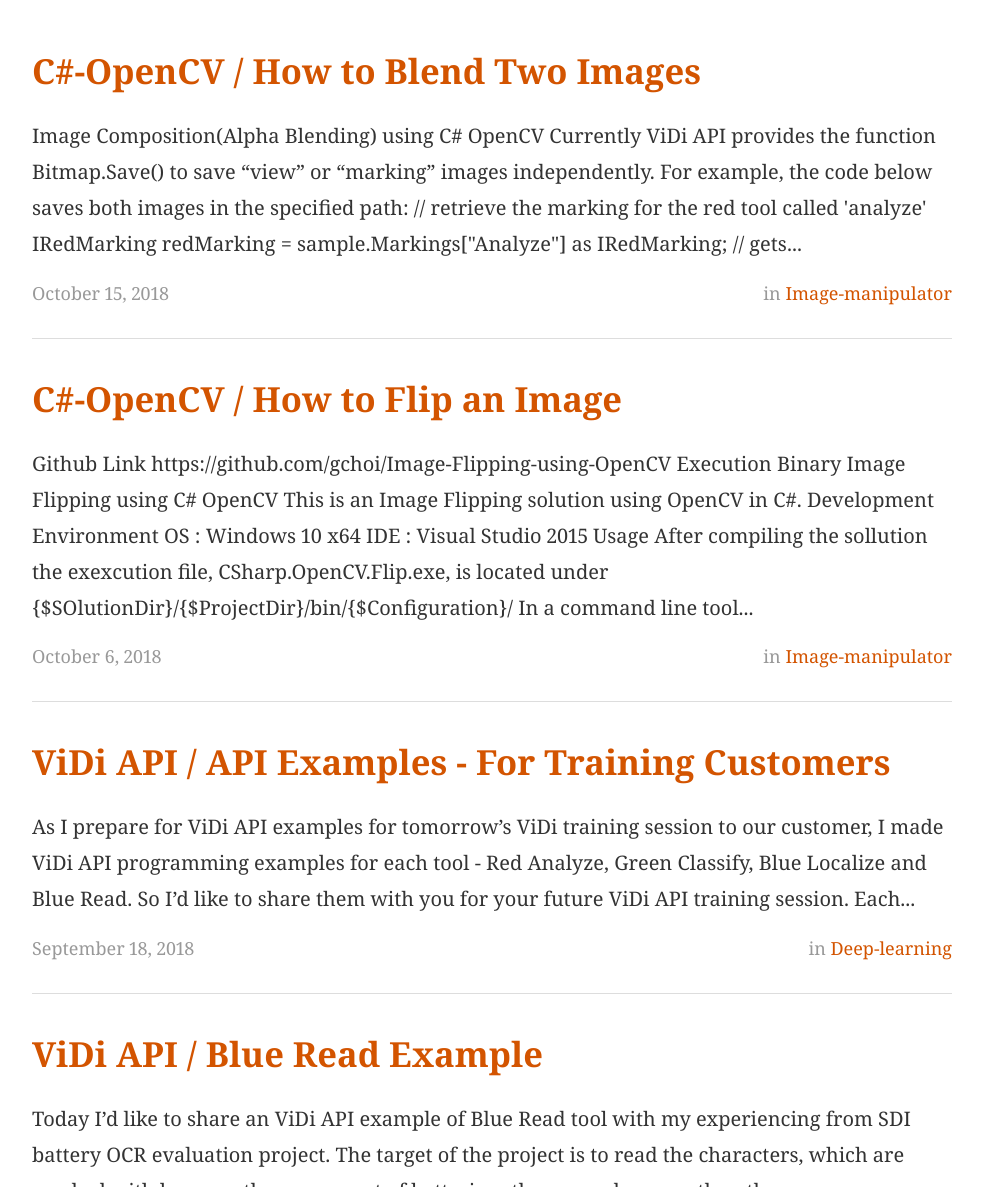
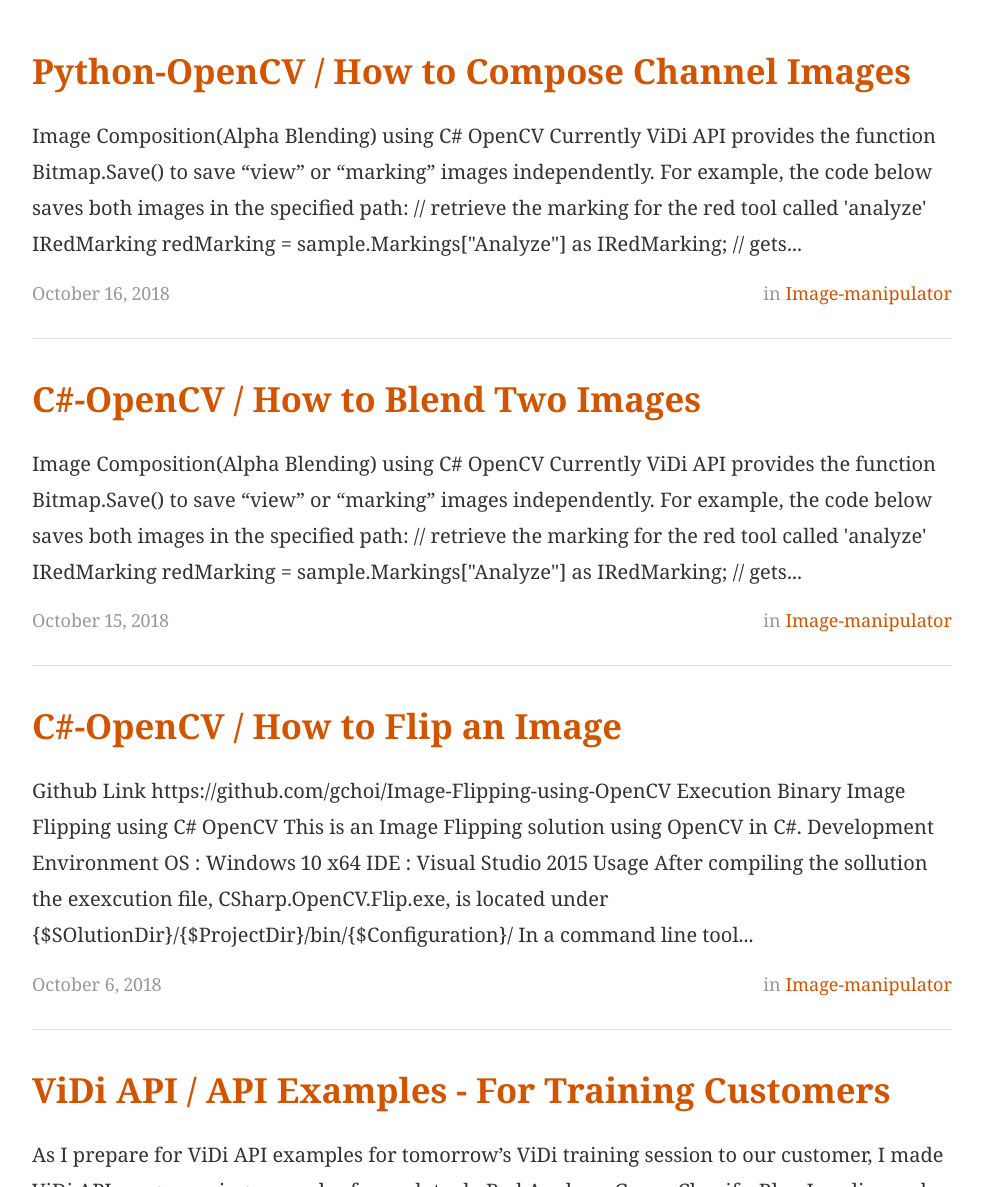
Before and after one commit to CognexKorea/CognexKorea.github.io, a Jekyll site: the page built from index.html, in a window 1280 px wide and 1400 px high, scrolled down 408 px. Shown: the part 213-1400 px from the top of the window, without its empty margins (148-1131 px from the left). Built offline with Jekyll 4.4.1, drawn with Linux system fonts in a browser that asks for light colours; nearby versions of some CDN libraries; the list of posts is cut into pages by our own code; some of the changed text lies outside the part shown.

Commit message:
Channel Image Composition

```diff
--- a/_layouts/page_divider.html
+++ b/_layouts/page_divider.html
@@ -1,4 +1,5 @@
 <span class="page-divider">
   <span class="one"></span>
   <span class="two"></span>
+  <span class="three"></span>
 </span>
--- /dev/null
+++ b/_posts/2018-10-16-ChannelImageComposition.markdown
@@ -0,0 +1,25 @@
+---
+layout: post
+title:  "Python-OpenCV / How to Compose Channel Images"
+date:   2018-10-16 22:18:00
+author: Alex Choi
+categories: Image-Manipulator
+---
+
+# Image Composition(Alpha Blending) using C# OpenCV
+Currently ViDi API provides the function `Bitmap.Save()` to save "view" or "marking" images independently.
+
+For example, the code below saves both images in the specified path:
+
+{% highlight csharp %}
+// retrieve the marking for the red tool called 'analyze'
+IRedMarking redMarking = sample.Markings["Analyze"] as IRedMarking;
+
+// gets the overlay image
+IImage viewImage = redMarking.ViewImage(0);
+IImage overlayImage = redMarking.OverlayImage(0);
+
+// save images in the specfied path
+viewImage.Bitmap.Save(savefolderpath + "\\" + view_image_filename + ".png", System.Drawing.Imaging.ImageFormat.Png);
+overlayImage.Bitmap.Save(savefolderpath + "\\" + overlay_image_filename + ".png", System.Drawing.Imaging.ImageFormat.Png);
+{% endhighlight %}
```
Also changed, not shown: Gemfile.lock.
